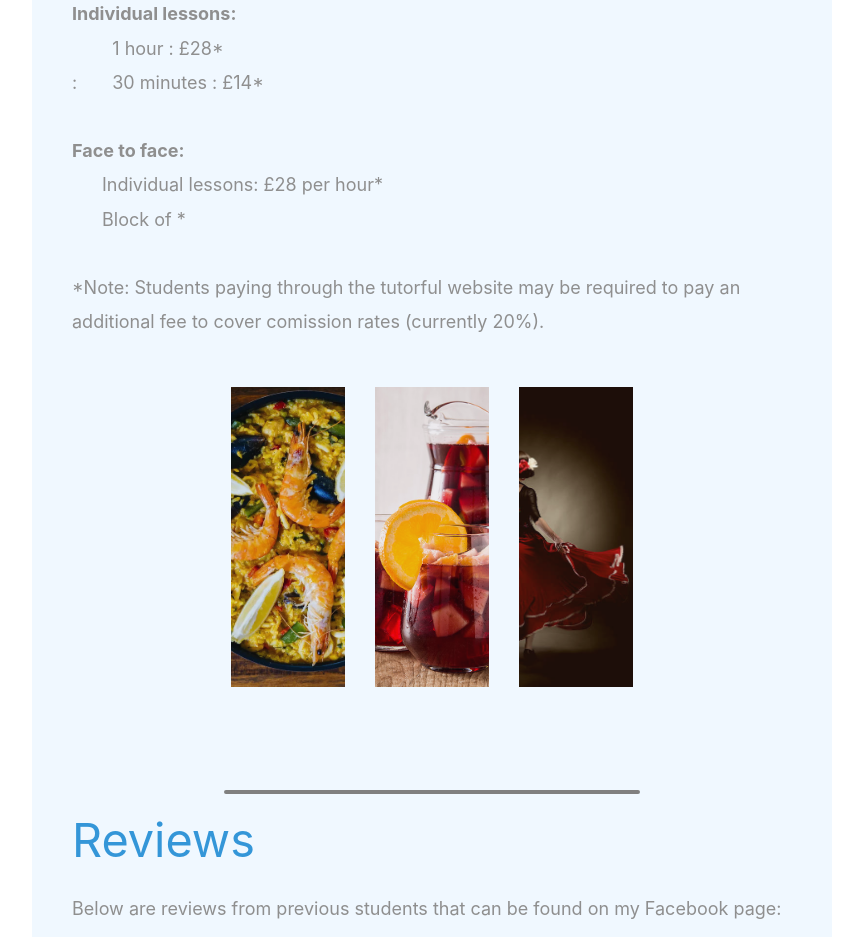
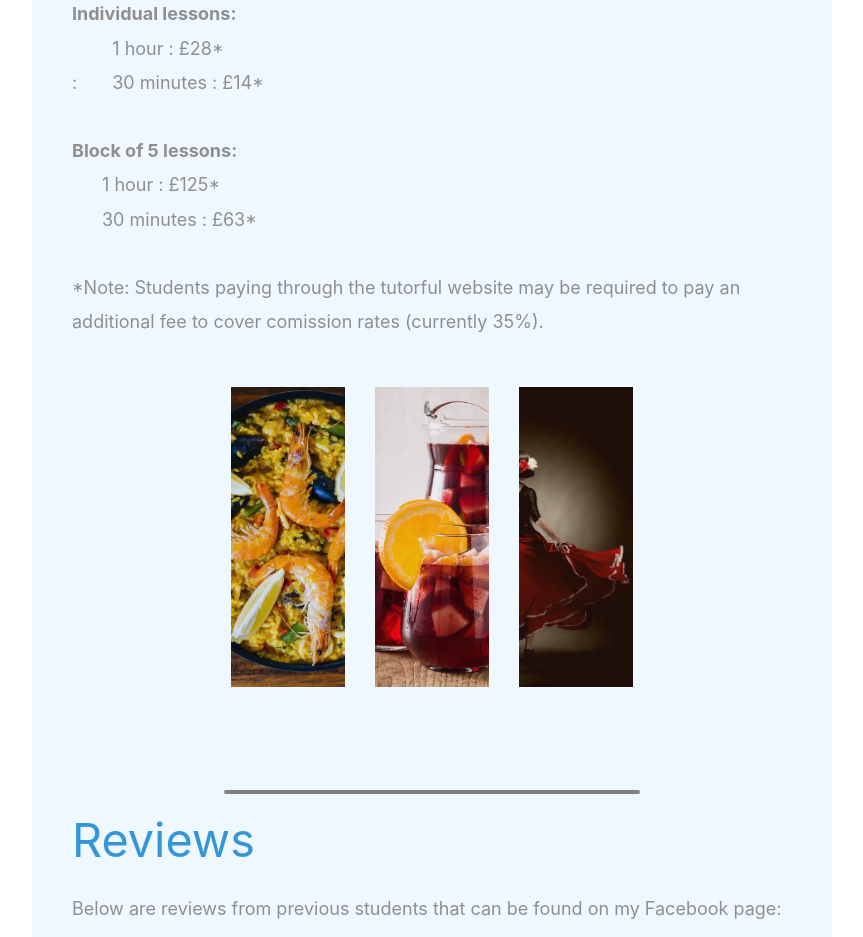
Before and after one commit to spanishsusana/spanishsusana.github.io, a plain HTML site: page index.html in a window 1280 px wide. Shown: the part 2412-3349 px from the top of the page, without its empty margins (208-1071 px from the left). Drawn offline with Linux system fonts and the light colour scheme.

Commit message:
Update index.html

```diff
--- a/index.html
+++ b/index.html
@@ -151,15 +151,15 @@
                     </span>
                     <br />
                     <br />
-                    <strong>Face to face:</strong><br />
+                    <strong>Block of 5 lessons:</strong><br />
                     <span style="padding-left: 30px; display: inline-block;">
-                    Individual lessons: £28 per hour*<br />
-                    Block of *
+                    1 hour : £125*<br />
+                    30 minutes : £63*
                     </span>
                     <br />
                     <br />
 
-                    *Note: Students paying through the tutorful website may be required to pay an additional fee to cover comission rates (currently 20%).
+                    *Note: Students paying through the tutorful website may be required to pay an additional fee to cover comission rates (currently 35%).
               </p>
             </div>
           </div>
```
